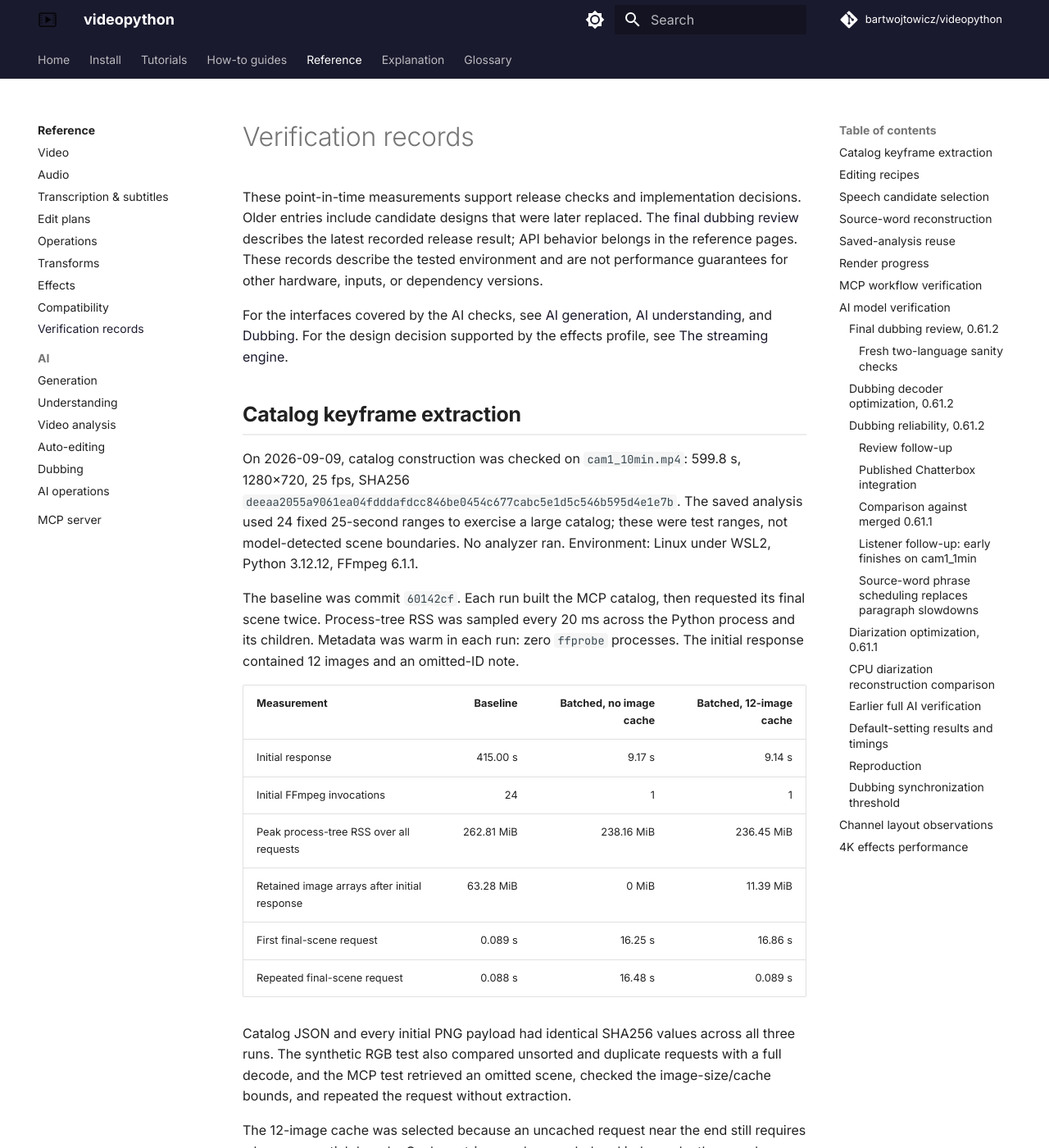
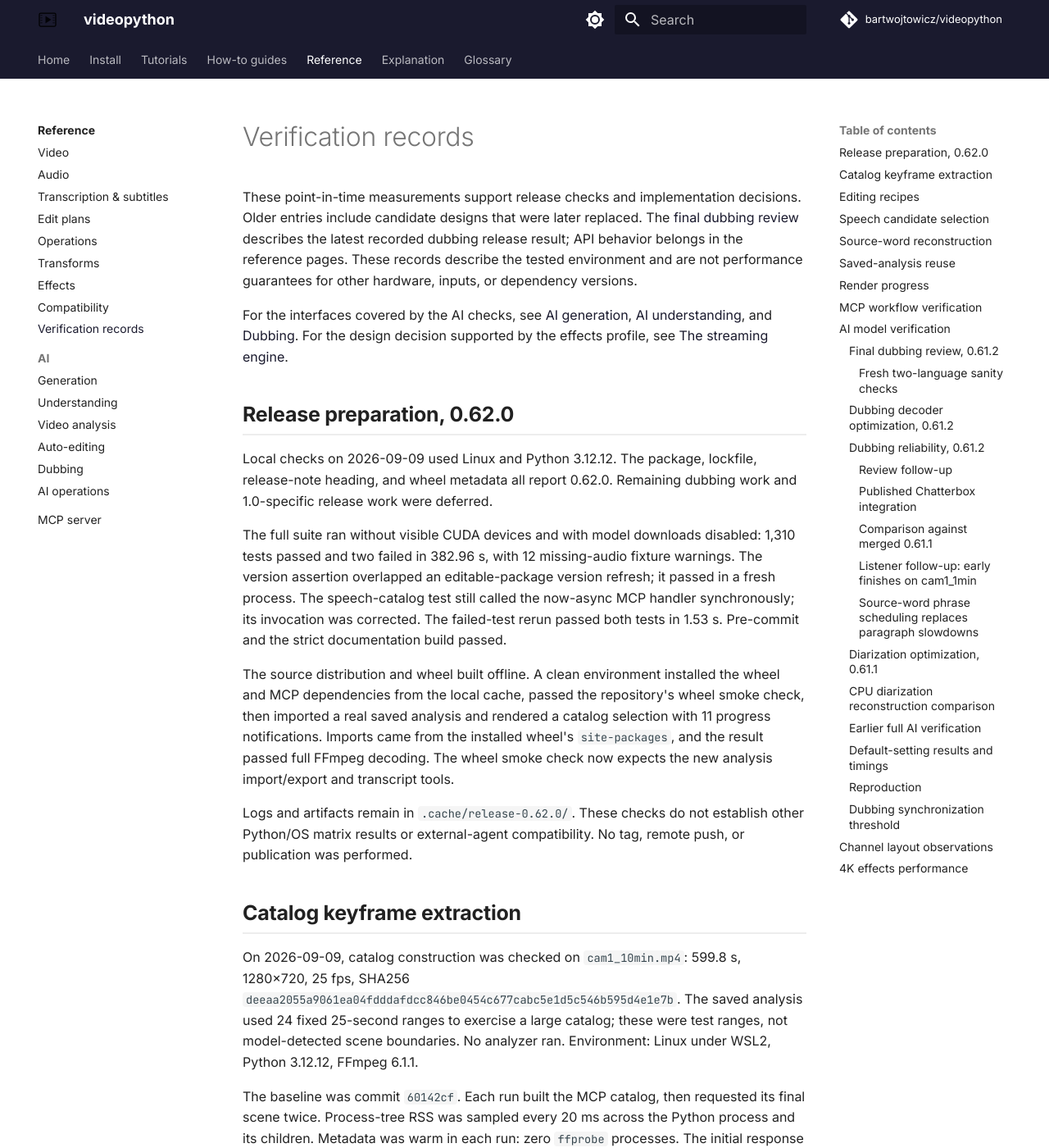
Before and after one commit to BartWojtowicz/videopython, an MkDocs documentation site: the page built from docs/reference/verification.md, in a window 1280 px wide and 1400 px high. Shown: the whole window at 82% size. Built offline with MkDocs 1.6.1 and Material for MkDocs 9.7.7, drawn with Linux system fonts in a browser that asks for light colours; comment, search, counter and statistics services are not loaded.

Commit message:
Prepare 0.62.0 with local editing and MCP workflow improvements

```diff
--- a/docs/reference/verification.md
+++ b/docs/reference/verification.md
@@ -3,7 +3,7 @@
 These point-in-time measurements support release checks and implementation decisions.
 Older entries include candidate designs that were later replaced. The
 [final dubbing review](#final-dubbing-review-0612) describes the latest recorded
-release result; API behavior belongs in the reference pages. These records
+dubbing release result; API behavior belongs in the reference pages. These records
 describe the tested environment and are not performance guarantees for other
 hardware, inputs, or dependency versions.
 
@@ -11,6 +11,30 @@ For the interfaces covered by the AI checks, see [AI generation](ai/generation.m
 [AI understanding](ai/understanding.md), and [Dubbing](ai/dubbing.md). For the design
 decision supported by the effects profile, see [The streaming
 engine](../explanation/streaming-engine.md#why-pixel-effects-are-not-ffmpeg-filters).
+
+## Release preparation, 0.62.0
+
+Local checks on 2026-09-09 used Linux and Python 3.12.12. The package, lockfile,
+release-note heading, and wheel metadata all report 0.62.0. Remaining dubbing work
+and 1.0-specific release work were deferred.
+
+The full suite ran without visible CUDA devices and with model downloads disabled:
+1,310 tests passed and two failed in 382.96 s, with 12 missing-audio fixture warnings.
+The version assertion overlapped an editable-package version refresh; it passed in
+a fresh process. The speech-catalog test still called the now-async MCP handler
+synchronously; its invocation was corrected. The failed-test rerun passed both tests
+in 1.53 s. Pre-commit and the strict documentation build passed.
+
+The source distribution and wheel built offline. A clean environment installed the
+wheel and MCP dependencies from the local cache, passed the repository's wheel smoke
+check, then imported a real saved analysis and rendered a catalog selection with
+11 progress notifications. Imports came from the installed wheel's `site-packages`,
+and the result passed full FFmpeg decoding. The wheel smoke check now expects the
+new analysis import/export and transcript tools.
+
+Logs and artifacts remain in `.cache/release-0.62.0/`. These checks do not establish
+other Python/OS matrix results or external-agent compatibility. No tag, remote push,
+or publication was performed.
 
 ## Catalog keyframe extraction
 
--- a/pyproject.toml
+++ b/pyproject.toml
@@ -1,6 +1,6 @@
 [project]
 name = "videopython"
-version = "0.61.2"
+version = "0.62.0"
 description = "LLM-friendly Python video editing with JSON plans, local AI, and MCP tools."
 authors = [
     { name = "Bartosz Wójtowicz", email = "bartoszwojtowicz@outlook.com" },
```
Also changed, not shown: RELEASE_NOTES.md (+23 -0 lines), 3 other files.
